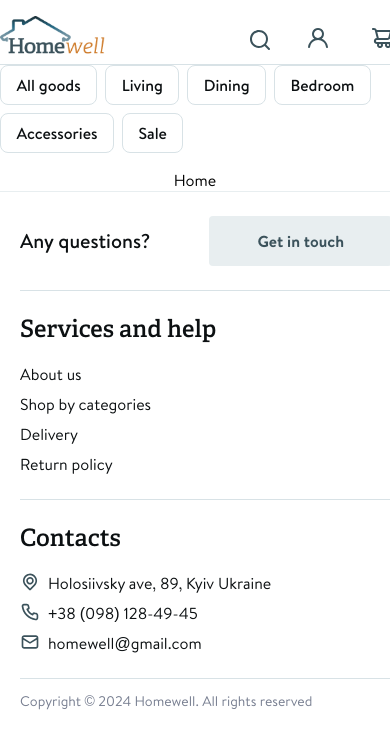
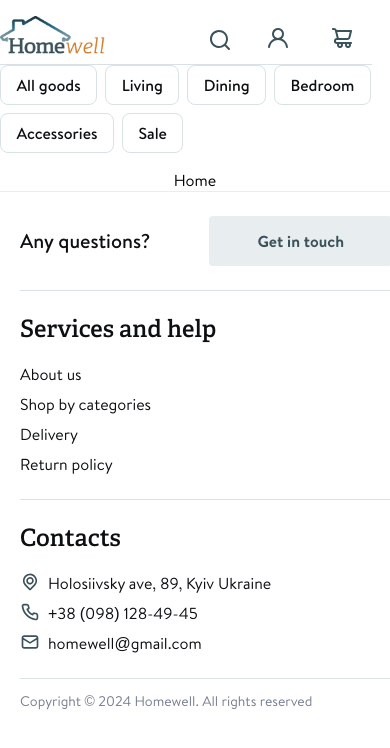
Before and after one commit to Vlad1slov/Frontend-Team-challenge, a React (Create React App) app: page / in a window 390 px wide. Shown: the top 748 px of the page. Built offline with nearby package versions, Linux system fonts and the light colour scheme.

Commit message:
fix mobile header

```diff
--- a/src/components/Header/Header.module.css
+++ b/src/components/Header/Header.module.css
@@ -17,7 +17,6 @@
     flex-direction: column;
     align-items: flex-start;
     @media screen and (max-width: 1279px) {
-        /* При изменении масштабов экрана, не двигается одновременно с футером, просто слева на месте стоит не по центру  (Тут нерпавильные размеры Отступ между лого и иконками) */
         display: flex;
         width: 412px;
         flex-direction: column;
@@ -40,7 +39,6 @@
     position: relative;
     overflow: hidden;
     @media screen and (max-width: 1279px) {
-        /*  Тут нерпавильные размеры Отступ между лого и иконками */
         background: #ffffff;
         border-style: solid;
         border-color: var(--primary-pasteltahoesnow, #d8e2e6);
@@ -53,7 +51,7 @@
         align-self: stretch;
         flex-shrink: 0;
         position: relative;
-        width: 100%;
+        width: 372px;
     }
 }
 .logo-header-desktop {
```
